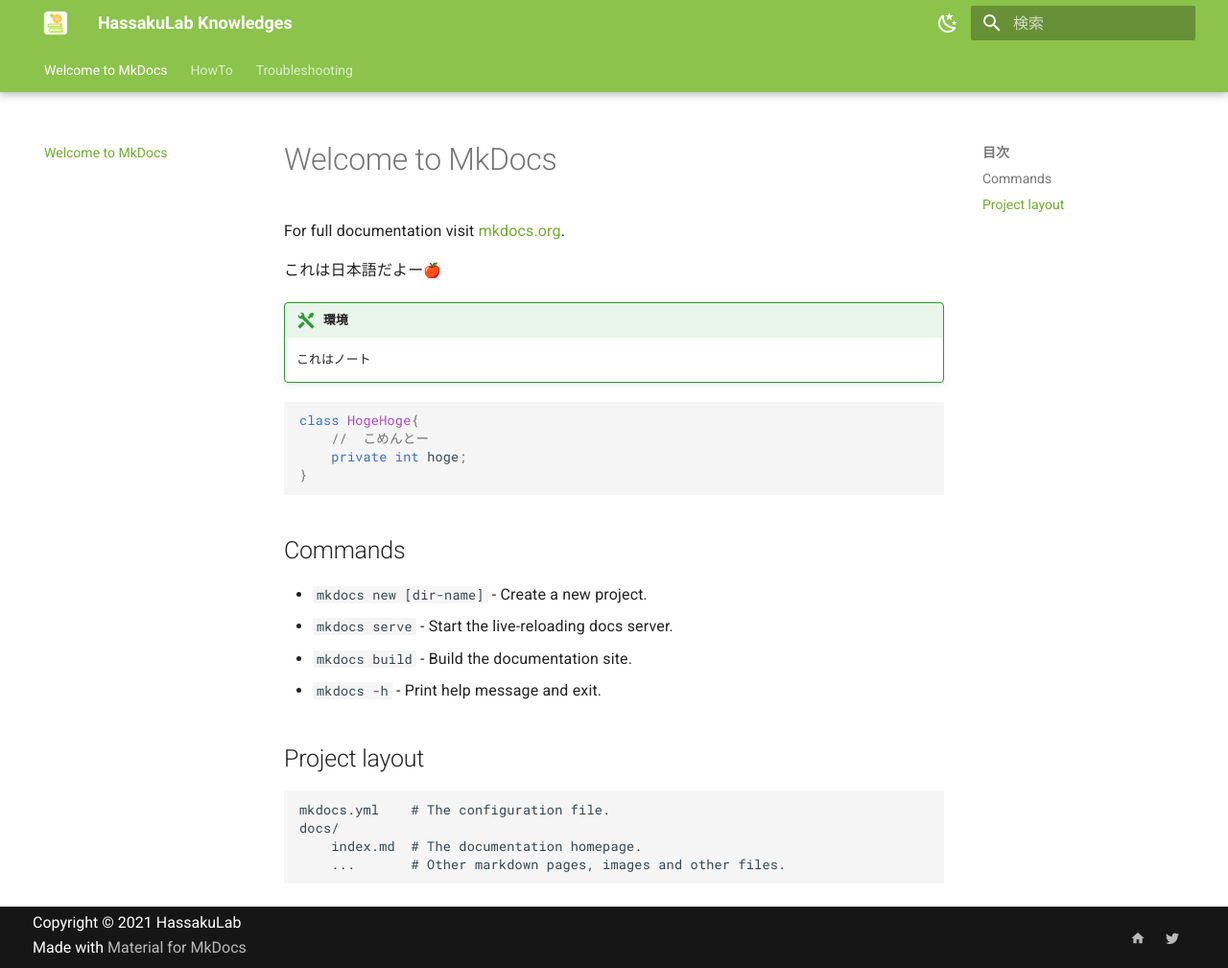
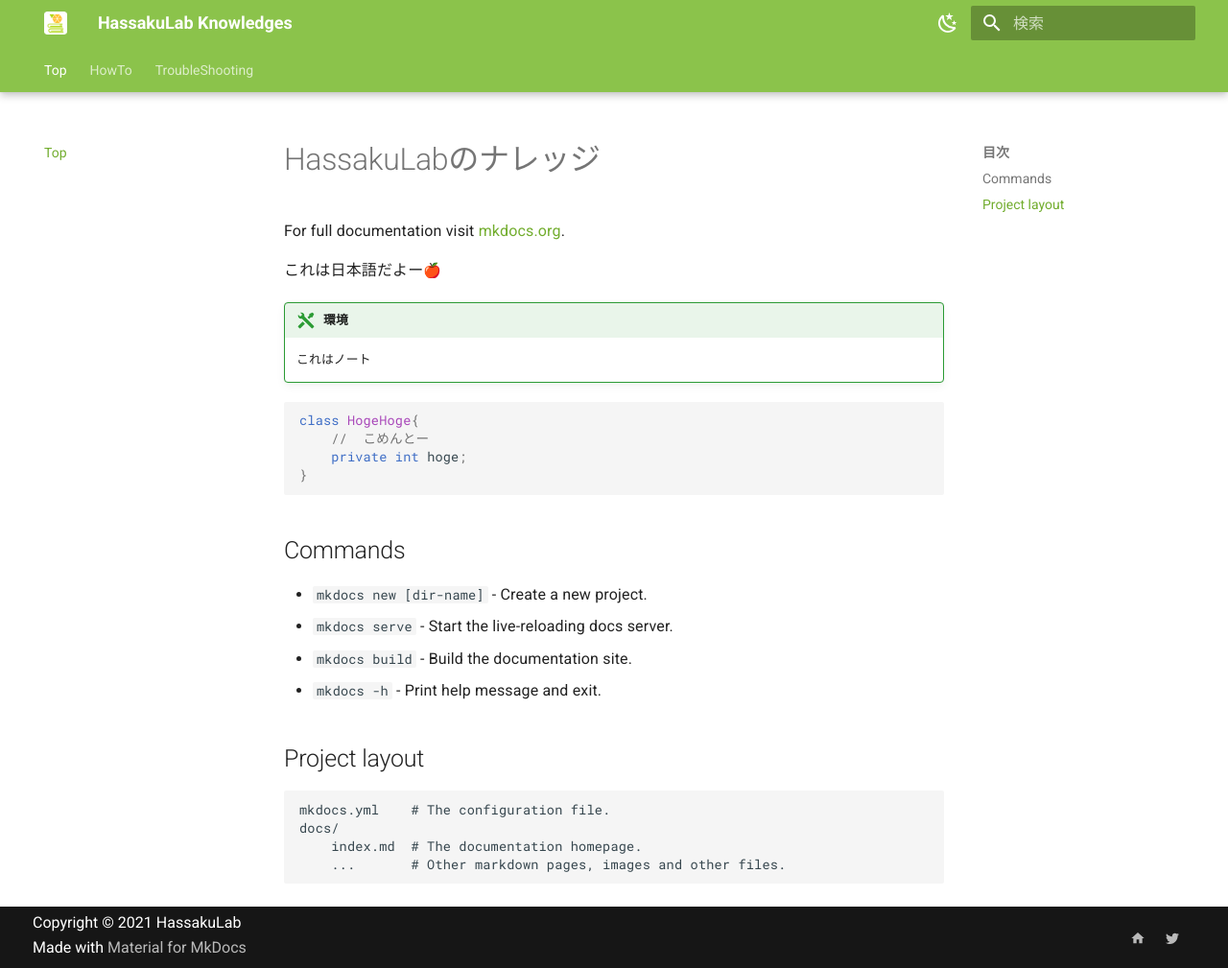
Before and after one commit to HassakuLab/Knowledge, an MkDocs documentation site: the page built from docs/index.md, in a window 1280 px wide and 1009 px high. Shown: the whole window at 96% size. Built offline with MkDocs 1.6.1 and Material for MkDocs 9.7.7, drawn with Linux system fonts in a browser that asks for light colours; emoji names are drawn with the system emoji font.

```diff
--- a/docs/index.md
+++ b/docs/index.md
@@ -1,4 +1,4 @@
-# Welcome to MkDocs
+# HassakuLabのナレッジ
 
 For full documentation visit [mkdocs.org](https://www.mkdocs.org).
 
--- a/mkdocs.yml
+++ b/mkdocs.yml
@@ -51,3 +51,4 @@ copyright: Copyright &copy; 2021 HassakuLab
 plugins:
   - search
   - git-revision-date-localized
+  - awesome-pages
```
Also changed, not shown: docs/HowTo/index.md (deleted, +0 -1 lines), docs/Troubleshooting/index.md (deleted, +0 -1 lines), docs/.pages (added), docs/HowTo/.pages (added), 1 other file.
